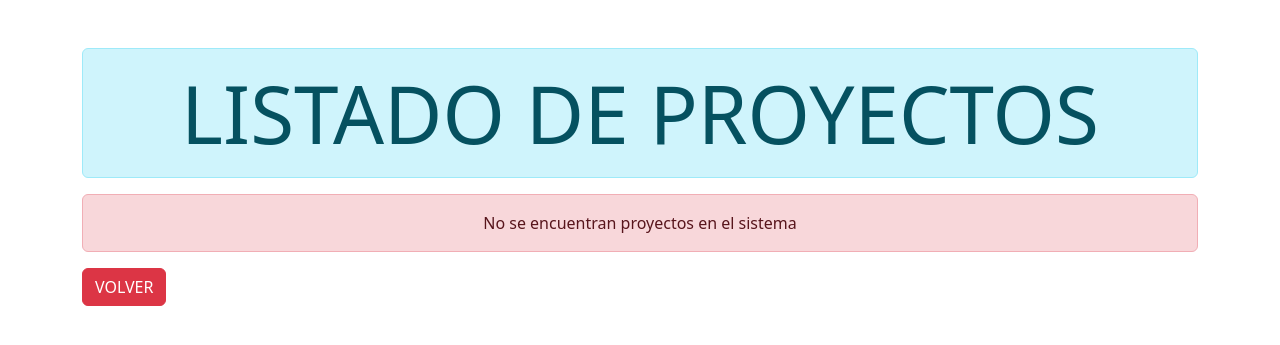
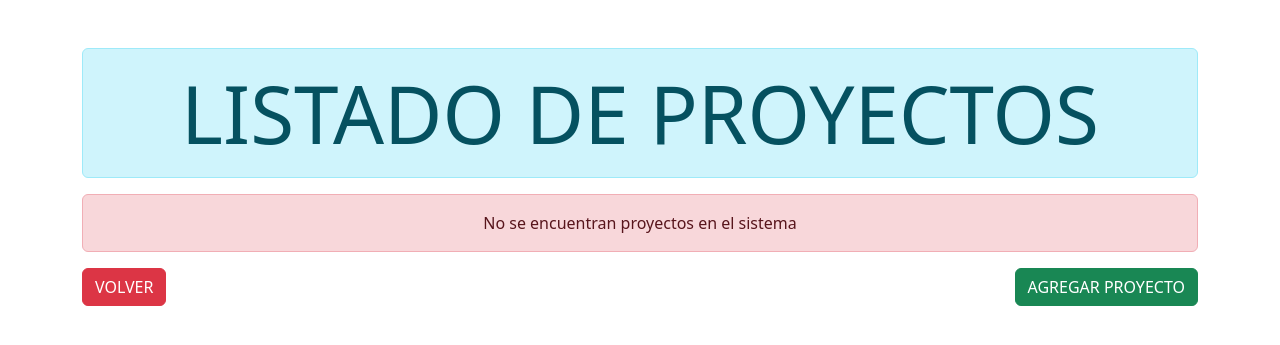
Before and after one commit to orionpgaete/Proyectos_IEI_170-23, a Django app: page /proyectos/ in a window 1280 px wide. Shown: the top 345 px of the page. Run offline with Django 4.2, Linux system fonts and the light colour scheme; data that the repository does not hold is empty.

Commit message:
Proyecto6 - Terminado

```diff
--- a/Proyectos_6/Proyectos_6/urls.py
+++ b/Proyectos_6/Proyectos_6/urls.py
@@ -21,5 +21,8 @@ from proyecto_6_app import views
 urlpatterns = [
     path('admin/', admin.site.urls),
     path('',views.index),
-    path('proyectos/', views.listadoProyecto)
+    path('proyectos/', views.listadoProyecto),
+    path('agregar/', views.agregarProyecto),
+    path('eliminar/<int:IN_id>', views.eliminarProyecto),
+    path('actualizar/<int:IN_id>', views.modificarProyecto),
 ]
--- a/Proyectos_6/proyecto_6_app/views.py
+++ b/Proyectos_6/proyecto_6_app/views.py
@@ -1,5 +1,6 @@
-from django.shortcuts import render
+from django.shortcuts import render, redirect
 from proyecto_6_app.models import Proyectos
+from proyecto_6_app.forms import FormProyecto
 
 # Create your views here.
 
@@ -10,3 +11,33 @@ def listadoProyecto(request):
     proyectos = Proyectos.objects.all()
     data = {'proyecto': proyectos}
     return render(request, 'proyectos.html', data)
+
+def agregarProyecto(request):
+    form = FormProyecto()
+
+    if (request.method == 'POST'):
+        form = FormProyecto(request.POST)
+        if (form.is_valid()):
+            form.save()
+        return index(request)
+
+    data = {'form': form}
+    return render (request, 'agregar.html', data)
+
+def eliminarProyecto(request, IN_id):
+    proyecto = Proyectos.objects.get(id = IN_id)
+    proyecto.delete()
+    return redirect('/proyectos')
+
+def modificarProyecto(request, IN_id):
+    proyecto = Proyectos.objects.get(id = IN_id)
+    form = FormProyecto(instance=proyecto)
+
+    if (request.method == 'POST'):
+        form = FormProyecto(request.POST, instance=proyecto)
+        if (form.is_valid()):
+            form.save()
+        return redirect('/proyectos')
+
+    data = {'form': form}
+    return render (request, 'agregar.html', data)
--- a/Proyectos_6/template/proyectos.html
+++ b/Proyectos_6/template/proyectos.html
@@ -4,6 +4,7 @@
     <meta charset="UTF-8">
     <meta name="viewport" content="width=device-width, initial-scale=1.0">
     <link href="https://cdn.jsdelivr.net/npm/bootstrap@5.3.2/dist/css/bootstrap.min.css" rel="stylesheet" integrity="sha384-T3c6CoIi6uLrA9TneNEoa7RxnatzjcDSCmG1MXxSR1GAsXEV/Dwwykc2MPK8M2HN" crossorigin="anonymous">
+    <link rel="stylesheet" href="https://cdn.jsdelivr.net/npm/bootstrap-icons@1.11.1/font/bootstrap-icons.css">
     <title>Document</title>
 </head>
 <body class="container mt-5">
@@ -18,6 +19,7 @@
                 <th>Fecha Termino</th>
                 <th>Responsable</th>
                 <th>Prioridad</th>
+                <th>-</th>
             </tr>
         </thead>
         <tbody>
@@ -28,6 +30,8 @@
                 <td>{{pro.fechaTermino}}</td>
                 <td>{{pro.responsable}}</td>
                 <td>{{pro.prioridad}}</td>
+                <td><a class="btn btn-success btn-sm" href="/actualizar/{{pro.id}}"><i class="bi bi-pencil-square"></i></a></td>
+                <td><a class="btn btn-danger btn-sm" href="/eliminar/{{pro.id}}"><i class="bi bi-trash"></i></a></td>
             </tr>
             {% endfor %}
         </tbody>
@@ -40,6 +44,7 @@
     {% endif %}
 
     <a href="/" class="btn btn-danger">VOLVER</a>
+    <a href="/agregar" class="btn btn-success float-end">AGREGAR PROYECTO</a>
 
 </body>
 </html>
```
Also changed, not shown: Proyectos_6/template/agregar.html (added, +27 -0 lines).
